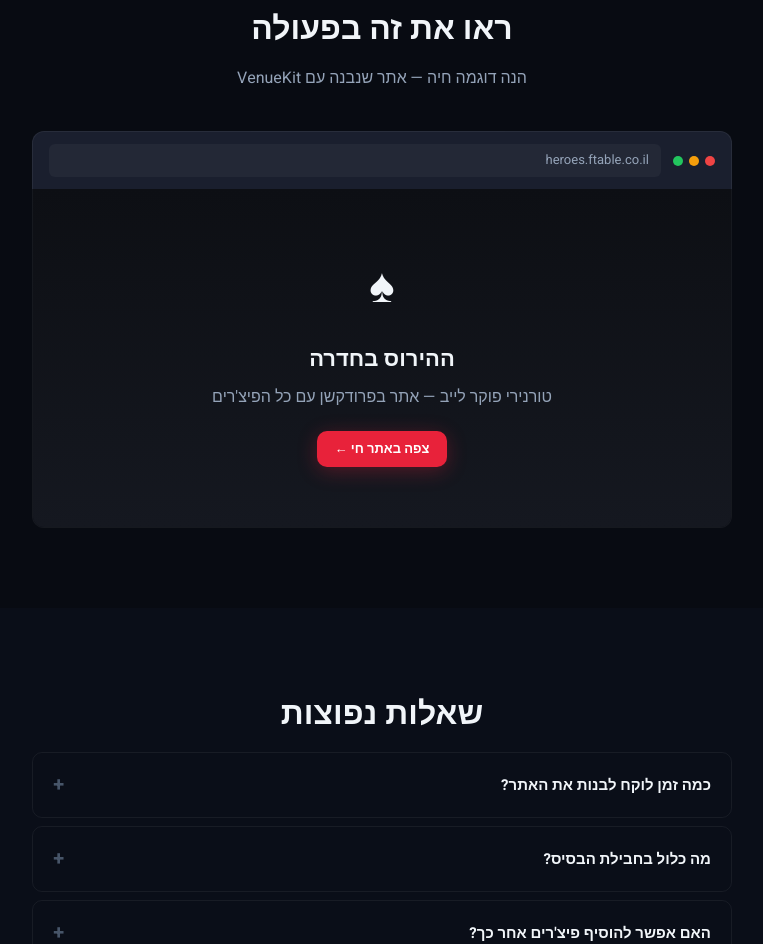
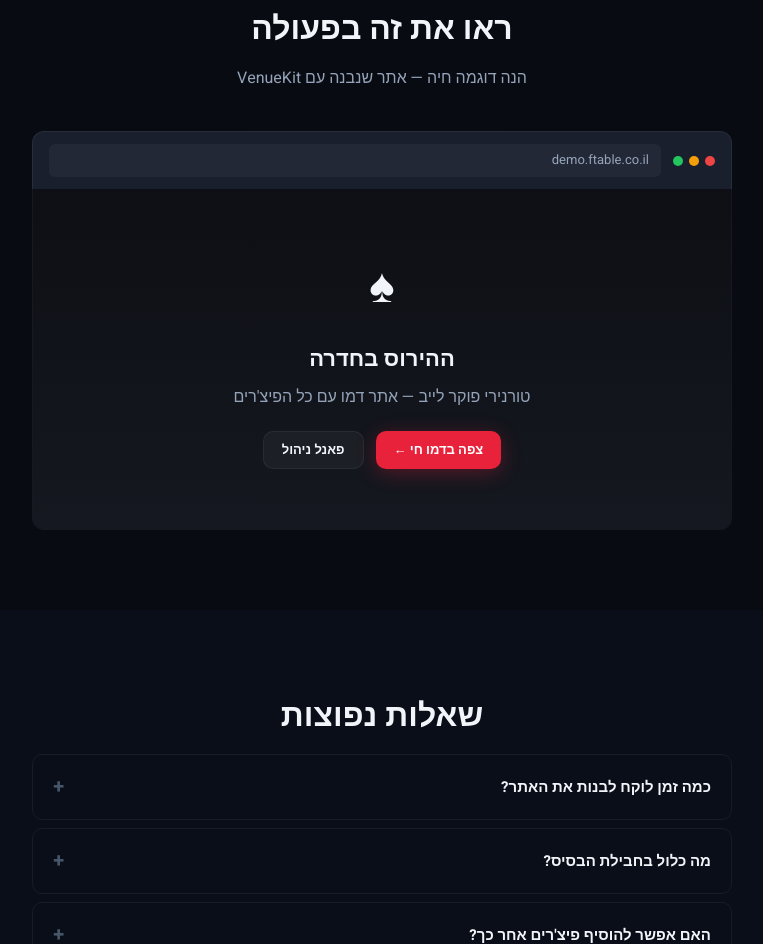
Before and after one commit to royea-beep/VenueKit, a website: page landing/index.html in a window 1280 px wide. Shown: the part 3413-4357 px from the top of the page, without its empty margins (258-1021 px from the left). Drawn offline with Linux system fonts and the light colour scheme.

Commit message:
Add live demo links to VenueKit landing page
Demo deployed at ftable.co.il/demo/ with Heroes-Hadera config.

Co-Authored-By: Claude Opus 4.6 <noreply@anthropic.com>

```diff
--- a/landing/index.html
+++ b/landing/index.html
@@ -226,14 +226,17 @@
     <div class="vk-demo-frame">
       <div class="vk-demo-browser">
         <div class="vk-demo-dots"><span></span><span></span><span></span></div>
-        <div class="vk-demo-url">heroes.ftable.co.il</div>
+        <div class="vk-demo-url">demo.ftable.co.il</div>
       </div>
       <div class="vk-demo-screenshot">
         <div class="vk-demo-placeholder">
           <div class="vk-demo-icon">♠</div>
           <h3>ההירוס בחדרה</h3>
-          <p>טורנירי פוקר לייב — אתר בפרודקשן עם כל הפיצ'רים</p>
-          <a href="https://heroes.ftable.co.il" target="_blank" class="vk-btn vk-btn-primary vk-btn-sm">צפה באתר חי ←</a>
+          <p>טורנירי פוקר לייב — אתר דמו עם כל הפיצ'רים</p>
+          <div style="display: flex; gap: 12px; justify-content: center; flex-wrap: wrap;">
+            <a href="https://ftable.co.il/demo/" target="_blank" class="vk-btn vk-btn-primary vk-btn-sm">צפה בדמו חי ←</a>
+            <a href="https://ftable.co.il/demo/admin/" target="_blank" class="vk-btn vk-btn-ghost vk-btn-sm">פאנל ניהול</a>
+          </div>
         </div>
       </div>
     </div>
```
